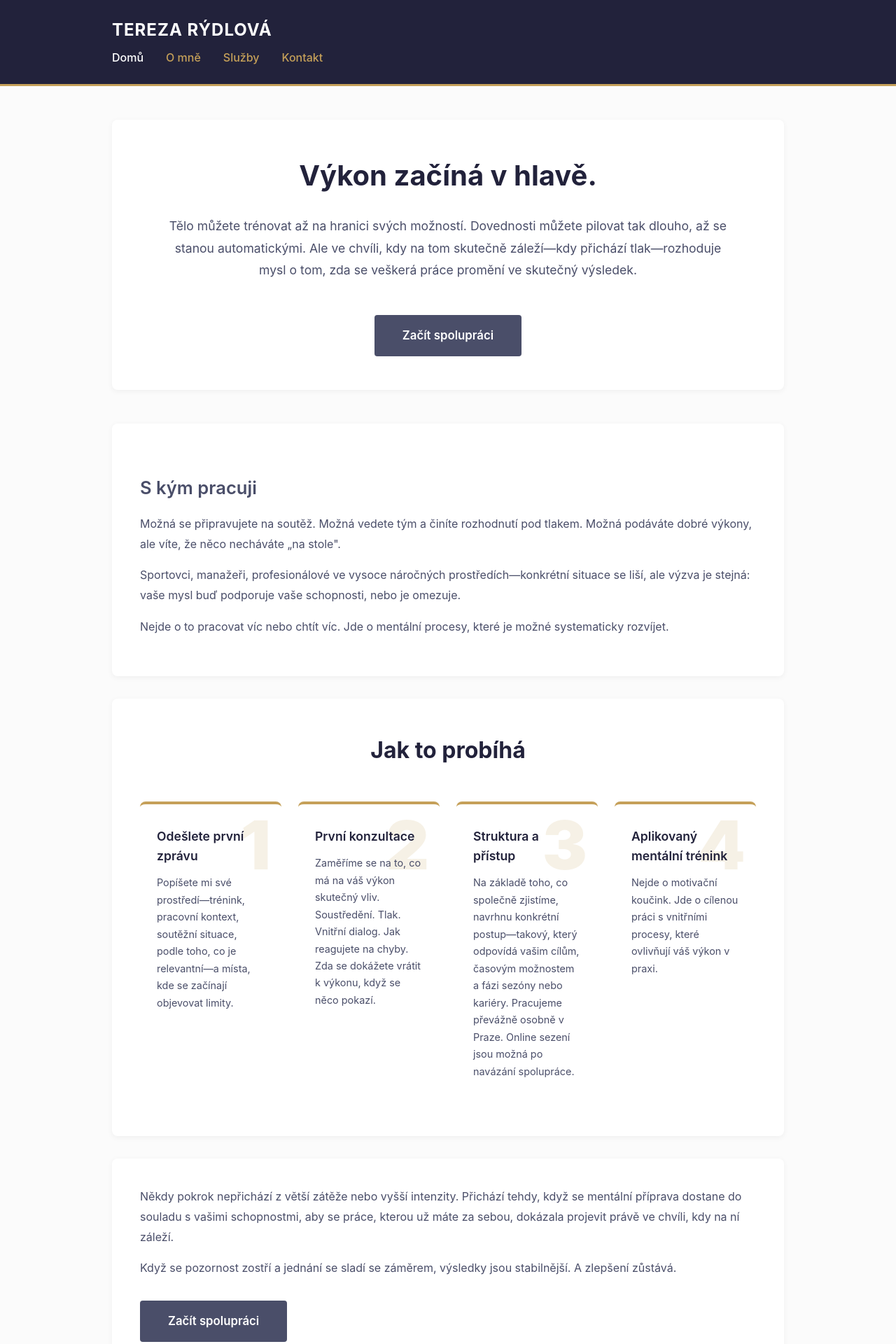
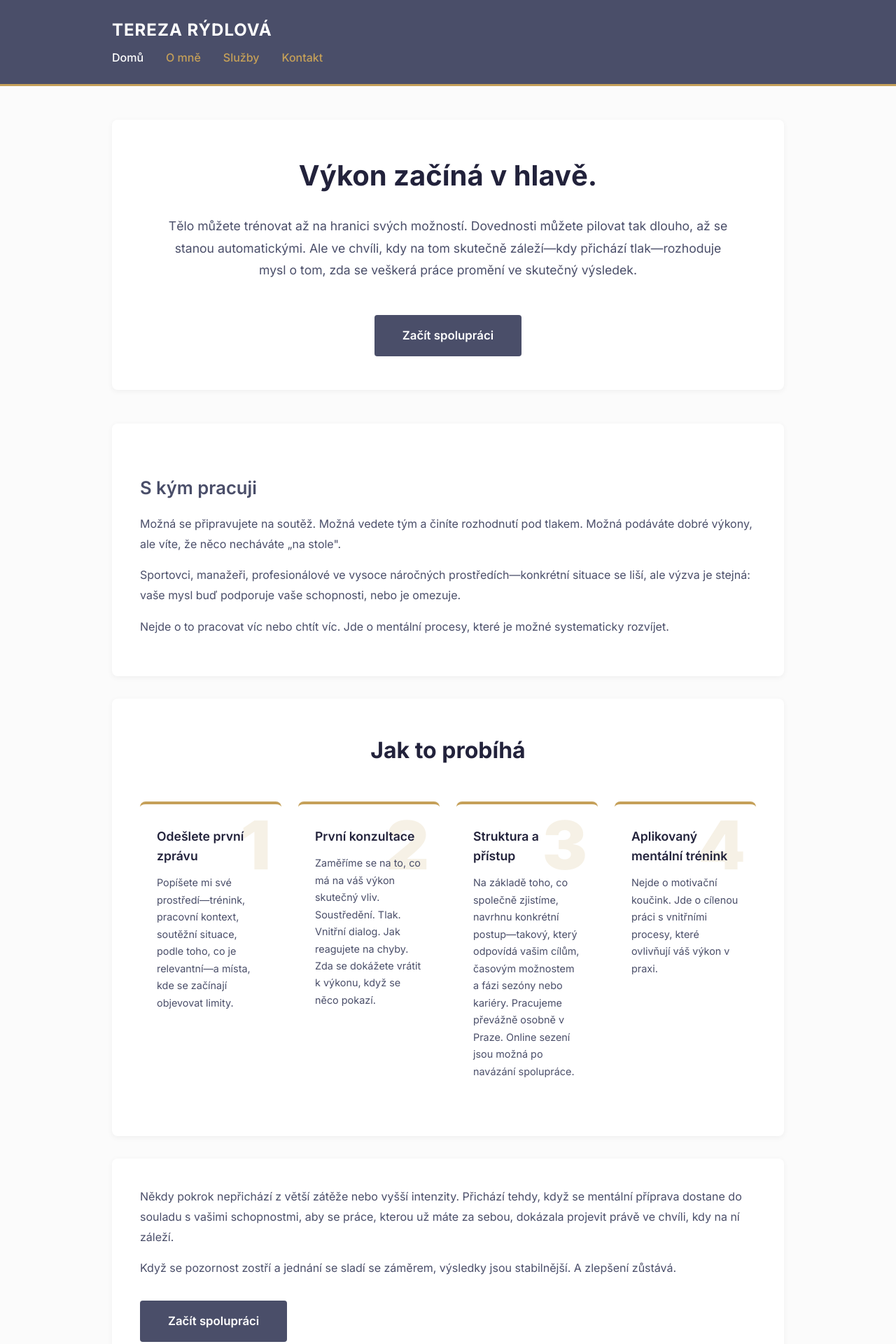
Before and after one commit to westleyovercash/tereza-rydlova, a Jekyll site: the page built from index.md, in a window 1280 px wide. Shown: the top 1920 px of the page at 70% size. Built offline with Jekyll 4.4.1, drawn with Linux system fonts in a browser that asks for light colours.

Commit message:
Update style.css

```diff
--- a/assets/css/style.css
+++ b/assets/css/style.css
@@ -1,3 +1,6 @@
+/* === FONT IMPORT === */
+@import url('https://fonts.googleapis.com/css2?family=Inter:wght@400;500;600;700;900&display=swap');
+
 /* === RESET & BASE === */
 * {
     margin: 0;
@@ -6,7 +9,7 @@
 }
 
 body {
-    font-family: -apple-system, BlinkMacSystemFont, 'Segoe UI', 'Helvetica Neue', Arial, sans-serif;
+    font-family: 'Inter', -apple-system, BlinkMacSystemFont, 'Segoe UI', sans-serif;
     line-height: 1.6;
     color: #22223B;
     background: #FBFBFB;
@@ -20,7 +23,7 @@ body {
 
 /* === HEADER === */
 header {
-    background: #22223B;
+    background: #4A4E69;
     color: #fff;
     padding: 1.5rem 0;
     border-bottom: 3px solid #C5A059;
@@ -258,7 +261,7 @@ main {
 
 /* === FOOTER === */
 footer {
-    background: #22223B;
+    background: #4A4E69;
     color: #C5A059;
     text-align: center;
     padding: 2rem 0;
```
